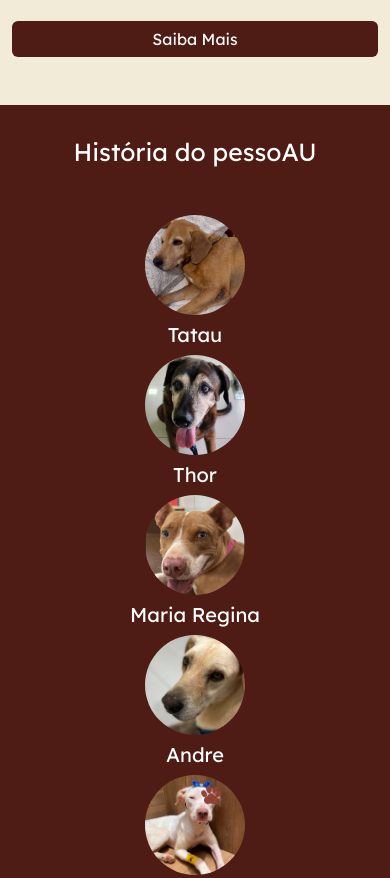
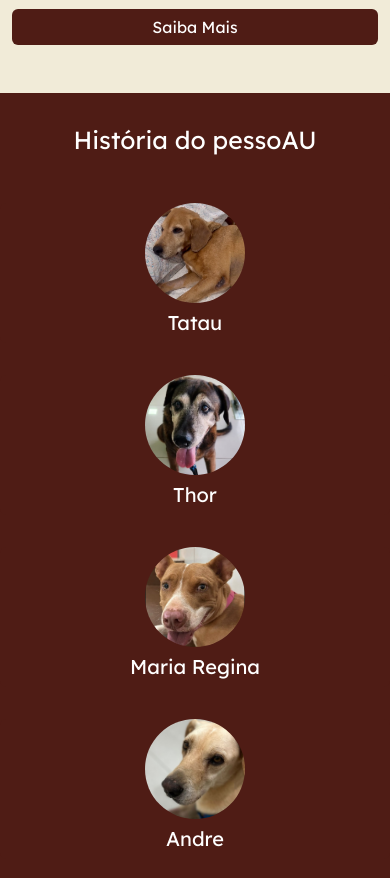
Before and after one commit to GabrielCarvalheiroRuela/aaarp-website, a plain HTML site: page index.html in a window 390 px wide. Shown: the part 891-1769 px from the top of the page. Drawn offline with nearby package versions, Linux system fonts and the light colour scheme.

Commit message:
Correçoes 1.1
Corrigidos alguns problemas de responsividade

```diff
--- a/index.html
+++ b/index.html
@@ -66,7 +66,7 @@
       </div>
     </main>
 
-      <!--  HISTORIA DO PESSOAU -->
+    <!-- HISTORIA DO PESSOAU -->
     <section class="historia-pessoau my-5">
       <div class="row">
           <div class="col-12">
@@ -106,6 +106,7 @@
           </div>
       </div>
     </section>
+
 
       <!--    ADOCAO E APADRINHAMENTO  -->
     <div class="container my-5">
@@ -191,7 +192,7 @@
               </div>
               <div class="col-md-6">
                   <div class="row">
-                      <div class="mb-sm-5 col-md-6">
+                      <div class="col-md-6">
                           <strong>Identificação da Prefeitura Municipal</strong><br>
                           Nome: Prefeitura Municipal de Ribeirão Preto<br>
                           CNPJ: 56.024.581/0001-56<br>
--- a/style.css
+++ b/style.css
@@ -12,18 +12,15 @@
     --font-size-text: 2vw;
 }
 
-html {
-    height: auto;
-}
-
-body{
-    margin-top: 160px;
+html, body {
+    width: 100%;
+    margin: 0;
     padding: 0;
     font-family: 'Lexend', sans-serif;
     background-color: rgb(241, 235, 216);
-    height: auto;
+    overflow-x: hidden;
+    padding-top: 50px;
 }
-
 .cabecalho {
     background-color: var(--color-primary);
     color: var(--color-secondary);
@@ -89,9 +86,17 @@ body{
 .historia-pessoau {
     background-color: var(--color-secondary);
     color: #fff;
-    width: 100vw;
+    padding: 2rem 0;
+    display: flex;
+    flex-direction: column;
+    align-items: center;
+    width: 100%;
     margin-left: calc(-50vw + 50%);
-    padding: 2rem 0;
+}
+
+.historia-pessoau .row {
+    justify-content: center;
+    gap: 16px;
 }
 
 .dog-card img {
@@ -107,6 +112,11 @@ body{
     border: none;
     text-align: center;
     color: #fff;
+    margin-bottom: 1rem;
+}
+
+.dog-card h5 {
+    margin-top: 0.5rem;
 }
 
 .dog-card:hover {
@@ -117,10 +127,6 @@ body{
 .card {
     border: none;
     background-color: var(--color-secondary);
-}
-
-.dog-card h5 {
-    margin-top: 0.5rem;
 }
 
 .dia-a-dia-abrigo {
@@ -143,13 +149,12 @@ body{
     background-color: var(--color-primary);
     color: #fff;
     width: 100vw;
-    margin-left: calc(-50vw + 50%);
     padding: 2rem 0;
 }
 
 .rodape-alinhar{
     display: flex;
-    justify-content: space-around;
+    justify-content: center;
 }
 
 .div-img-rodape {
```
Lines whose indentation alone changed are shown as unchanged.
